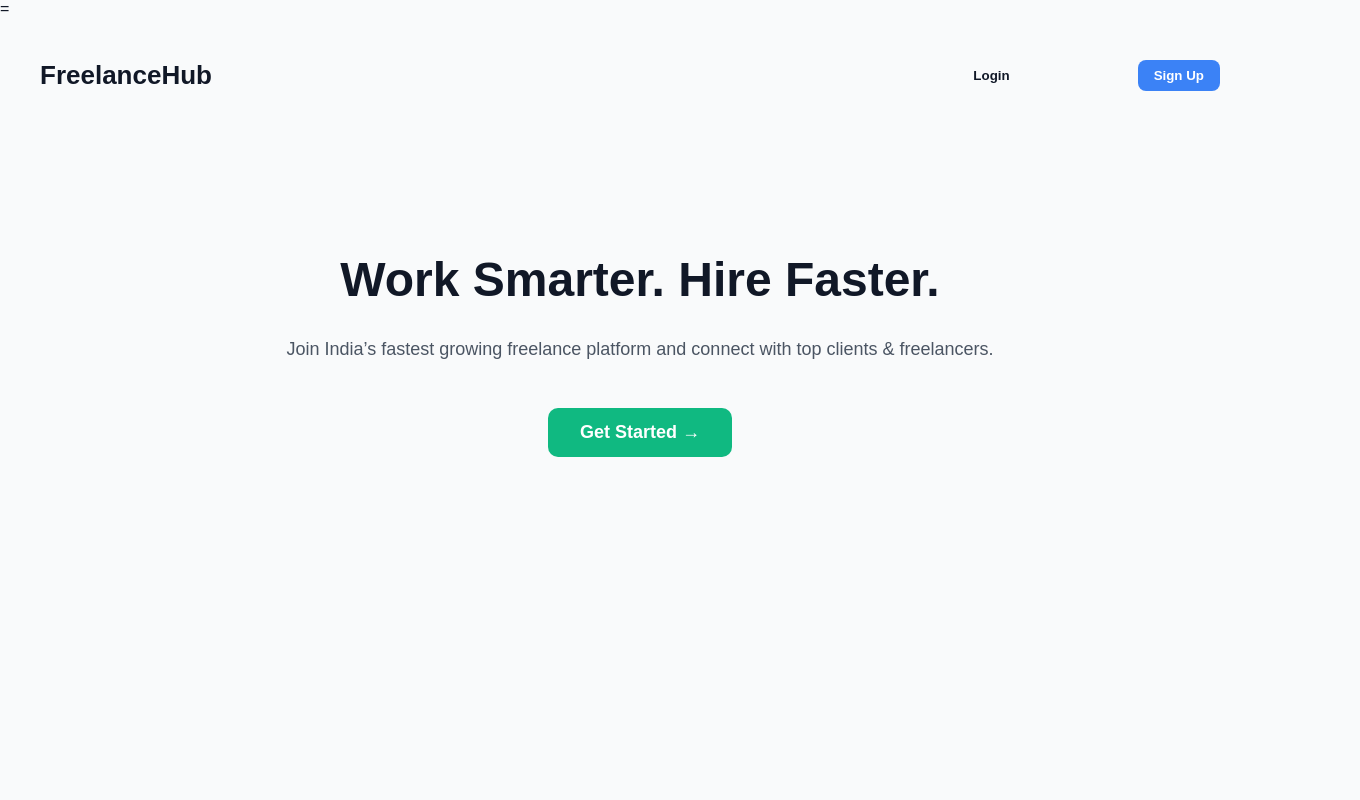
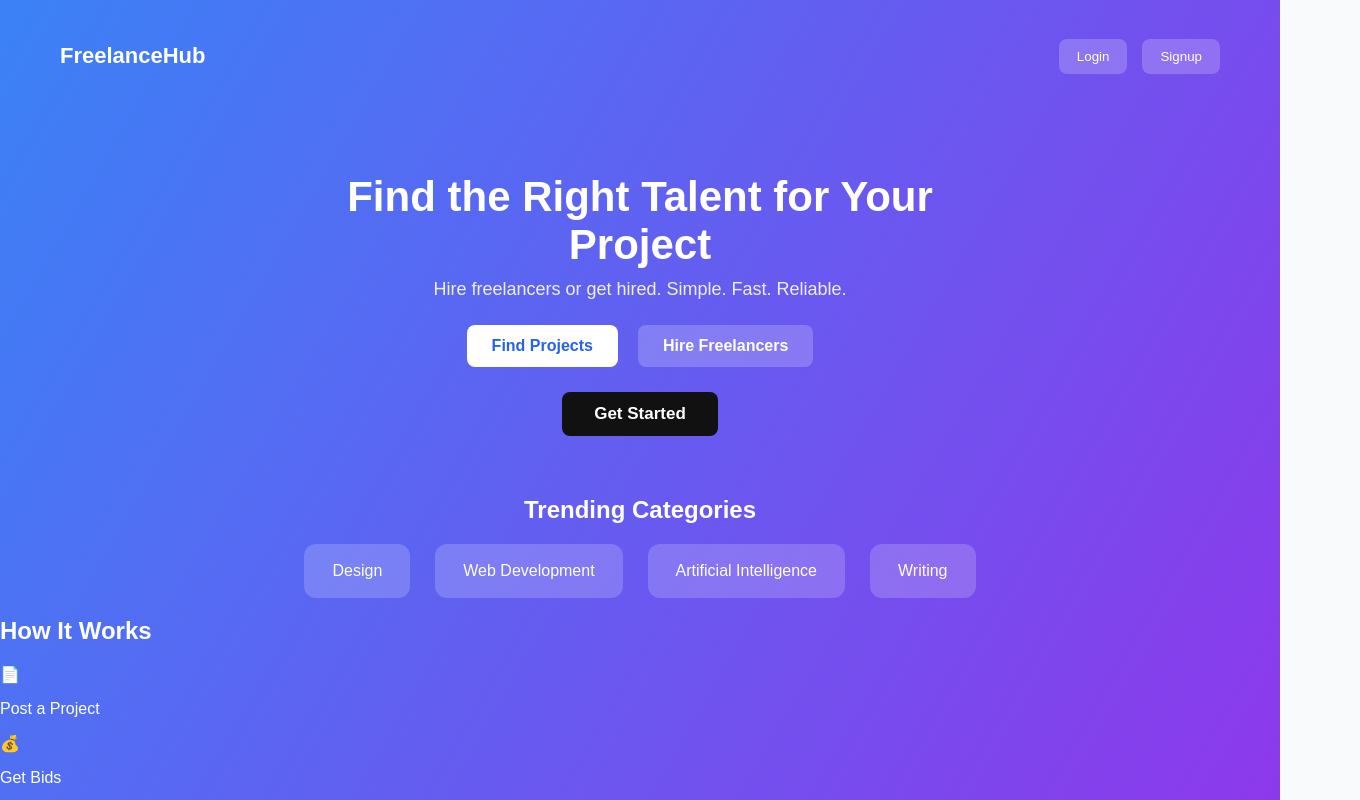
Before and after one commit to CyborgX-hash/FREELANCEHUB, a React (Create React App) app in the folder frontend/: page / in a window 1280 px wide. Shown: the top 800 px of the page, 1360 px wide, since content can reach past the window. Built offline with nearby package versions, Linux system fonts and the light colour scheme.

Commit message:
home-setup

```diff
--- a/frontend/src/App.js
+++ b/frontend/src/App.js
@@ -1,6 +1,5 @@
 import React from "react";
 import { BrowserRouter as Router, Routes, Route, Navigate } from "react-router-dom";
-
 import HomePage from "./pages/HomePage";
 import SignupPage from "./pages/SignupPage";
 import LoginPage from "./pages/LoginPage";
--- a/frontend/src/pages/DashboardPage.js
+++ b/frontend/src/pages/DashboardPage.js
@@ -56,7 +56,6 @@ const DashboardPage = () => {
     document.body.setAttribute("data-theme", savedTheme);
   }, []);
 
-  // Handlers
   const toggleMenu = () => setShowMenu(!showMenu);
 
   const toggleTheme = () => {
@@ -84,7 +83,6 @@ const DashboardPage = () => {
 
   return (
     <div className="dashboard-container">
-      {/* Navbar */}
       <nav className="navbar">
         <h2>FreelanceHub</h2>
 
@@ -115,7 +113,6 @@ const DashboardPage = () => {
         </div>
       </nav>
 
-      {/* Dashboard content */}
       <div className="dashboard-content">
         <h1>Welcome {user.name}</h1>
         {user.role === "Client" ? (
@@ -124,7 +121,6 @@ const DashboardPage = () => {
           <p className="subtitle">Explore projects and showcase your skills.</p>
         ) : null}
 
-        {/* CLIENT VIEW */}
         {user.role === "Client" && (
           <div className="cards-container">
             <div
@@ -144,18 +140,14 @@ const DashboardPage = () => {
             </div>
 
             <div className="dash-card">
-              <h3>🧑‍💻 Hire Freelancers</h3>
+              <h3>🧑‍💻 Applied Freelancers</h3>
               <p>Find and hire top-rated professionals.</p>
             </div>
 
-            <div className="dash-card">
-              <h3>💬 Messages</h3>
-              <p>Chat with freelancers you’ve connected with.</p>
-            </div>
+
           </div>
         )}
 
-        {/* FREELANCER VIEW */}
         {user.role === "Freelancer" && (
           <div className="cards-container">
             <div className="dash-card">
@@ -178,7 +170,6 @@ const DashboardPage = () => {
         )}
       </div>
 
-      {/* Profile Modal */}
       {showProfile && (
         <div className="profile-modal">
           <div className="profile-card">
--- a/frontend/src/pages/HomePage.css
+++ b/frontend/src/pages/HomePage.css
@@ -1,104 +1,132 @@
-.home-container {
+/* Full Page */
+.homepage-container {
   min-height: 100vh;
-    width: 100vw;
-    background: var(--bg-color);
-    color: var(--text-color);
+  width: 100%;
+  background: linear-gradient(120deg, #3b82f6, #9333ea);
+  padding-bottom: 50px;
+  color: white;
   font-family: "Poppins", sans-serif;
-    transition: all 0.3s ease;
 }
 
-  .home-navbar {
-    width: 100%;
-    padding: 20px 40px;
+/* NAVBAR */
+.homepage-navbar {
   display: flex;
   justify-content: space-between;
   align-items: center;
+  padding: 25px 60px;
 }
 
 .logo {
-    font-size: 26px;
-    font-weight: 700;
-    color: var(--text-color);
+  font-size: 22px;
+  font-weight: 600;
 }
 
-
-  .nav-buttons button {
-    margin-left: 12px;
-    padding: 8px 16px;
-    border-radius: 8px;
-    cursor: pointer;
-    font-weight: 600;
-    border: none;
-    transition: 0.3s ease;
-    margin-right: 100px;
+.nav-links {
+  display: flex;
+  gap: 15px;
 }
 
-  .nav-login {
-    background: transparent;
-    border: 1px solid var(--border-color);
-    color: var(--text-color);
+.nav-btn {
+  padding: 10px 18px;
+  background: rgba(255, 255, 255, 0.2);
+  border: none;
+  border-radius: 8px;
+  color: white;
+  cursor: pointer;
+  font-weight: 500;
+  transition: 0.3s;
 }
 
-  .nav-login:hover {
-    background: var(--hover-bg);
+.nav-btn:hover {
+  background: rgba(255, 255, 255, 0.35);
 }
 
-  .nav-signup {
-    background: #3b82f6;
+/* HERO SECTION */
+.hero-section {
+  text-align: center;
+  margin-top: 60px;
+}
+
+.hero-section h1 {
+  font-size: 42px;
+  font-weight: 700;
+  max-width: 700px;
+  margin: auto;
+}
+
+.hero-subtitle {
+  margin-top: 10px;
+  font-size: 18px;
+  opacity: 0.9;
+}
+
+.hero-buttons {
+  margin-top: 25px;
+  display: flex;
+  justify-content: center;
+  gap: 20px;
+}
+
+.primary-btn,
+.secondary-btn {
+  padding: 12px 25px;
+  border-radius: 8px;
+  border: none;
+  cursor: pointer;
+  font-size: 16px;
+  font-weight: 600;
+}
+
+.primary-btn {
+  background: white;
+  color: #2563eb;
+}
+
+.secondary-btn {
+  background: rgba(255, 255, 255, 0.2);
   color: white;
 }
 
-  .nav-signup:hover {
-    background: #2563eb;
+.primary-btn:hover {
+  background: #e5e7eb;
 }
 
-  .hero {
-    margin-top: 120px;
-    text-align: center;
-    padding: 0 20px;
-  }
-
-  .hero h1 {
-    font-size: 48px;
-    font-weight: 700;
-  }
-
-  .hero p {
-    margin-top: 15px;
-    font-size: 18px;
-    color: var(--text-color-light);
+.secondary-btn:hover {
+  background: rgba(255, 255, 255, 0.3);
 }
 
 .get-started-btn {
-    margin-top: 30px;
-    padding: 14px 32px;
-    font-size: 18px;
+  margin-top: 25px;
+  padding: 12px 32px;
+  font-size: 17px;
   font-weight: 600;
+  background: #111;
+  border-radius: 8px;
   border: none;
-    border-radius: 10px;
+  color: white;
   cursor: pointer;
-    background: #10b981;
-    color: white;
-    transition: 0.3s;
 }
 
 .get-started-btn:hover {
-    background: #059669;
-    transform: translateY(-3px);
+  background: #222;
 }
 
-  :root {
-    --bg-color: #f9fafb;
-    --text-color: #111827;
-    --text-color-light: #4b5563;
-    --border-color: #d1d5db;
-    --hover-bg: #e5e7eb;
+/* CATEGORIES */
+.categories-section {
+  margin-top: 60px;
+  text-align: center;
 }
 
-  [data-theme="dark"] {
-    --bg-color: #0f172a;
-    --text-color: #f1f5f9;
-    --text-color-light: #cbd5e1;
-    --border-color: #334155;
-    --hover-bg: #1e293b;
+.categories-grid {
+  margin-top: 20px;
+  display: flex;
+  justify-content: center;
+  gap: 25px;
+  flex-wrap: wrap;
 }
+
+.category-card {
+  background: rgba(255, 255, 255, 0.18);
+  padding: 18px 28px;
+  border-radius: 12px;
+}
--- a/frontend/src/pages/HomePage.js
+++ b/frontend/src/pages/HomePage.js
@@ -5,41 +5,97 @@ import "./HomePage.css";
 const HomePage = () => {
   const navigate = useNavigate();
 
-  const handleGetStarted = () => {
+  // Check login and redirect
+  const handleProtectedNavigation = () => {
     const token = localStorage.getItem("token");
-    if (token) {
-      navigate("/dashboard");
-    } else {
-      navigate("/signup");
+
+    if (!token) {
+      navigate("/login");
+      return;
     }
+
+    // If logged in → dashboard (role handled inside dashboard)
+    navigate("/dashboard");
   };
 
   return (
-    <div className="home-container">
-=      <nav className="home-navbar">
+    <div className="homepage-container">
+      {/* NAVBAR */}
+      <nav className="homepage-navbar">
         <h2 className="logo">FreelanceHub</h2>
 
-        <div className="nav-buttons">
-          <button className="nav-login" onClick={() => navigate("/login")}>
+        <div className="nav-links">
+          <button onClick={() => navigate("/login")} className="nav-btn">
             Login
           </button>
-          <button className="nav-signup" onClick={() => navigate("/signup")}>
-            Sign Up
+          <button onClick={() => navigate("/signup")} className="nav-btn">
+            Signup
           </button>
         </div>
       </nav>
 
-      <div className="hero">
-        <h1>Work Smarter. Hire Faster.</h1>
-        <p>
-          Join India’s fastest growing freelance platform and connect with top
-          clients & freelancers.
+      {/* HERO SECTION */}
+      <header className="hero-section">
+        <h1>Find the Right Talent for Your Project</h1>
+        <p className="hero-subtitle">
+          Hire freelancers or get hired. Simple. Fast. Reliable.
         </p>
 
-        <button className="get-started-btn" onClick={handleGetStarted}>
-          Get Started →
+        <div className="hero-buttons">
+          <button className="primary-btn" onClick={handleProtectedNavigation}>
+            Find Projects
+          </button>
+
+          <button className="secondary-btn" onClick={handleProtectedNavigation}>
+            Hire Freelancers
+          </button>
+        </div>
+
+        <button className="get-started-btn" onClick={handleProtectedNavigation}>
+          Get Started
         </button>
-      </div>
+      </header>
+
+      {/* CATEGORIES */}
+      <section className="categories-section">
+        <h2>Trending Categories</h2>
+
+        <div className="categories-grid">
+          <div className="category-card">Design</div>
+          <div className="category-card">Web Development</div>
+          <div className="category-card">Artificial Intelligence</div>
+          <div className="category-card">Writing</div>
+        </div>
+      </section>
+
+      {/* HOW IT WORKS */}
+      <section className="how-it-works">
+        <h2>How It Works</h2>
+
+        <div className="how-grid">
+          <div className="how-card">
+            <span className="icon">📄</span>
+            <p>Post a Project</p>
+          </div>
+          <div className="how-card">
+            <span className="icon">💰</span>
+            <p>Get Bids</p>
+          </div>
+          <div className="how-card">
+            <span className="icon">🤝</span>
+            <p>Hire</p>
+          </div>
+          <div className="how-card">
+            <span className="icon">⭐</span>
+            <p>Review</p>
+          </div>
+        </div>
+      </section>
+
+      {/* FOOTER */}
+      <footer className="homepage-footer">
+        <p>© 2025 FreelanceHub. All Rights Reserved.</p>
+      </footer>
     </div>
   );
 };
```
Lines whose indentation alone changed are shown as unchanged.
